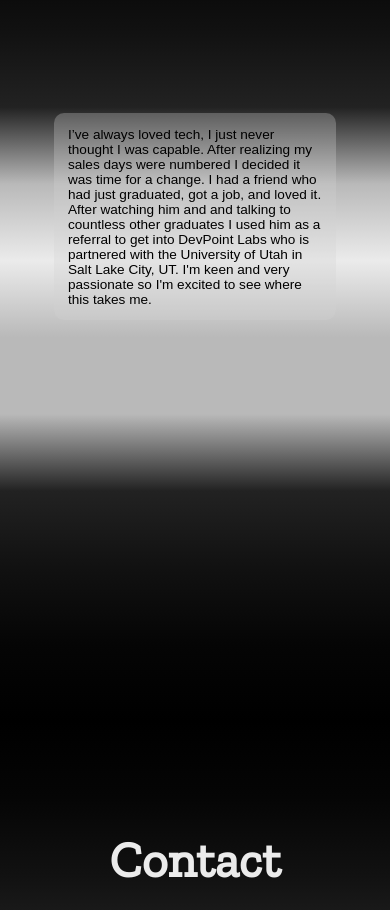
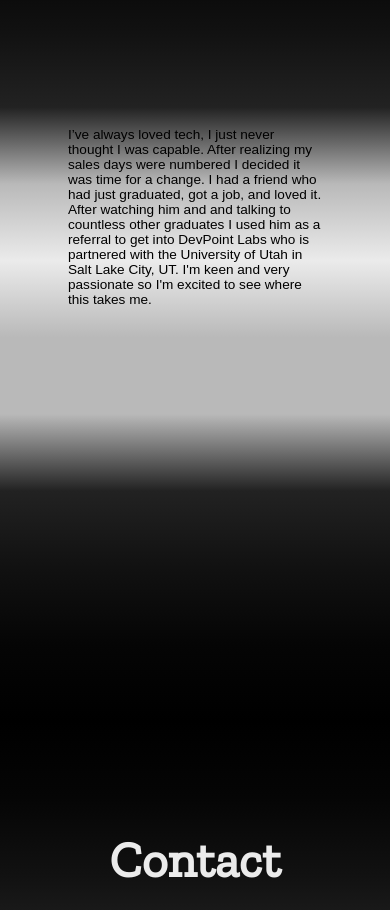
Before and after one commit to braxmc/brax2, a React (Create React App) app: page / in a window 390 px wide. Shown: the part 2655-3565 px from the top of the page. Built offline with nearby package versions, Linux system fonts and the light colour scheme.

Commit message:
iphone 6 screen fit

```diff
--- a/src/components/about/AboutElements.js
+++ b/src/components/about/AboutElements.js
@@ -58,7 +58,8 @@ export const Description = styled.p`
   }
 
   @media screen and (max-width: 400px) {
-   margin-bottom: 38em;
+    background: none;
+    margin-bottom: 38em;
   }
 `
 
```
